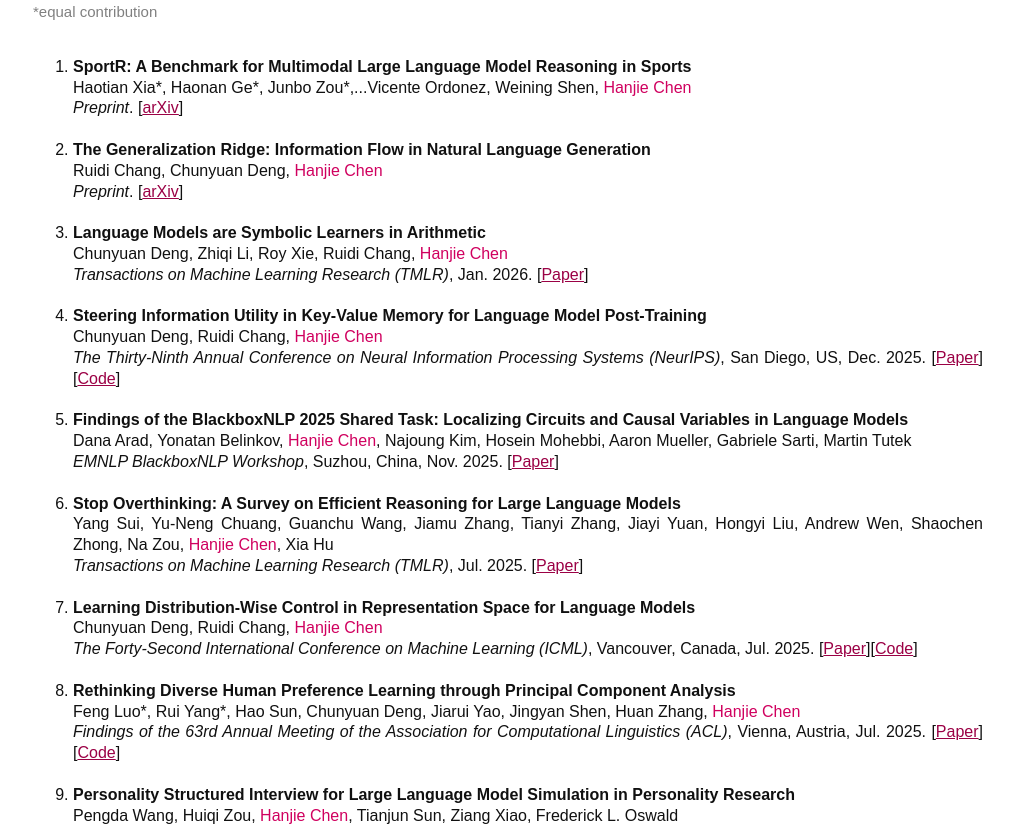
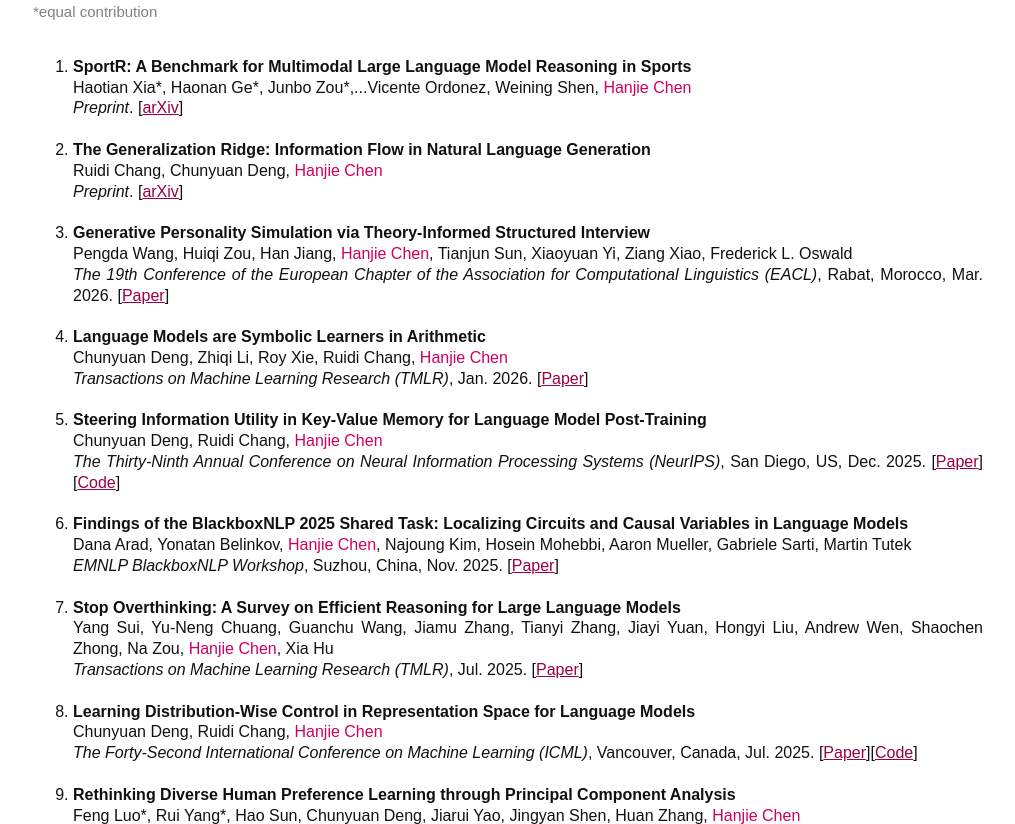
Before and after one commit to HanjieChen/hanjiechen.github.io, a plain HTML site: page publication.html in a window 1280 px wide. Shown: the part 134-958 px from the top of the page, without its empty margins (132-1147 px from the left). Drawn offline with Linux system fonts and the light colour scheme.

Commit message:
Update publication.html

```diff
--- a/publication.html
+++ b/publication.html
@@ -34,6 +34,12 @@
 			</li>
 			<br>
 		        <li>
+				<b>Generative Personality Simulation via Theory-Informed Structured Interview</b>
+				<br>Pengda Wang, Huiqi Zou, Han Jiang, <a style="color:#D0005F;">Hanjie Chen</a>, Tianjun Sun, Xiaoyuan Yi, Ziang Xiao, Frederick L. Oswald
+				<br><i>The 19th Conference of the European Chapter of the Association for Computational Linguistics (EACL)</i>, Rabat, Morocco, Mar. 2026. [<a href="https://arxiv.org/pdf/2502.12109" style="color:#9B0145;">Paper</a>]
+			</li>
+			<br>
+		        <li>
 				<b>Language Models are Symbolic Learners in Arithmetic</b>
 				<br>Chunyuan Deng, Zhiqi Li, Roy Xie, Ruidi Chang, <a style="color:#D0005F;">Hanjie Chen</a>
 				<br><i>Transactions on Machine Learning Research (TMLR)</i>, Jan. 2026. [<a href="https://arxiv.org/pdf/2410.15580" style="color:#9B0145;">Paper</a>]
@@ -67,12 +73,6 @@
 				<b>Rethinking Diverse Human Preference Learning through Principal Component Analysis</b>
 				<br>Feng Luo*, Rui Yang*, Hao Sun, Chunyuan Deng, Jiarui Yao, Jingyan Shen, Huan Zhang, <a style="color:#D0005F;">Hanjie Chen</a>
 				<br><i>Findings of the 63rd Annual Meeting of the Association for Computational Linguistics (ACL)</i>, Vienna, Austria, Jul. 2025. [<a href="https://arxiv.org/pdf/2502.13131" style="color:#9B0145;">Paper</a>][<a href="https://github.com/amandaluof/DRMs" style="color:#9B0145;">Code</a>]
-			</li>
-			<br>
-		        <li>
-				<b>Personality Structured Interview for Large Language Model Simulation in Personality Research</b>
-				<br>Pengda Wang, Huiqi Zou, <a style="color:#D0005F;">Hanjie Chen</a>, Tianjun Sun, Ziang Xiao, Frederick L. Oswald
-				<br><i>Preprint</i>. [<a href="https://arxiv.org/pdf/2502.12109" style="color:#9B0145;">arXiv</a>]
 			</li>
 		    <br>
 		        <li>
```
